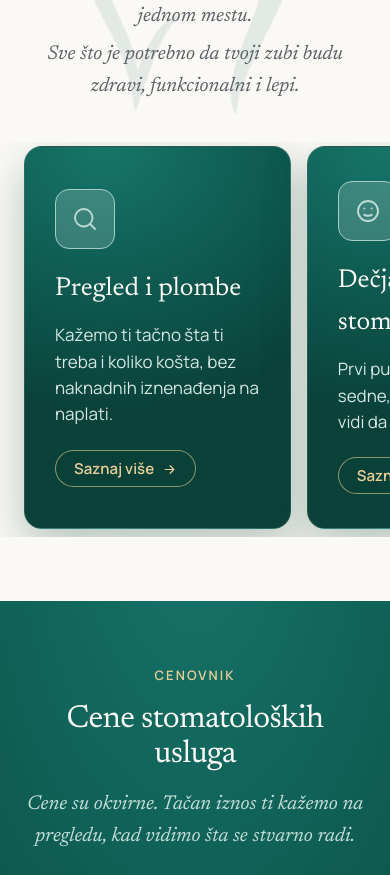
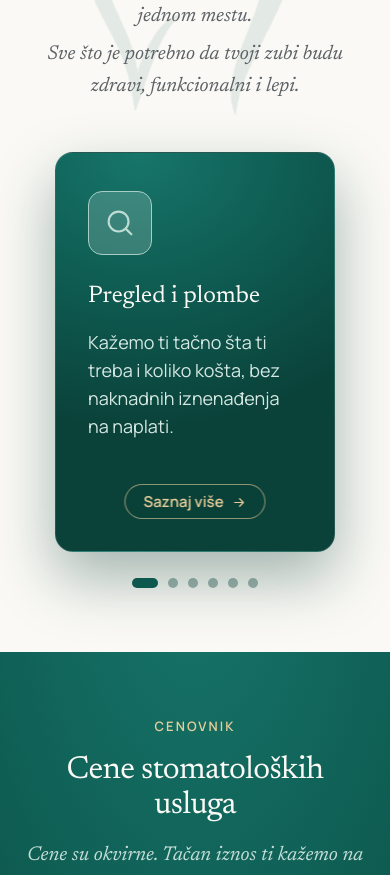
Before and after one commit to SelvirZile/pepermint-stomatologija, a React (Vite) app: page / in a window 390 px wide. Shown: the part 1072-1947 px from the top of the page. Built offline with nearby package versions, Linux system fonts and the light colour scheme.

Commit message:
Add files via upload

```diff
--- a/src/styles.css
+++ b/src/styles.css
@@ -144,18 +144,8 @@ a:hover { color: var(--green); }
   .hero-inner .hero-btns { justify-content: center !important; }
   .hero-inner .hero-btns a { padding: 13px 22px !important; font-size: 15px !important; border-radius: 999px !important; }
 
-  .svc-3d-wrap { display: none !important; }
-  .svc-dots { display: none !important; }
-  .svc-strip {
-    display: flex !important; list-style: none; margin: 0 -24px; padding: 4px 24px 8px; gap: 16px;
-    overflow-x: auto; overflow-y: hidden;
-    scroll-snap-type: x mandatory; scroll-behavior: smooth;
-    -webkit-overflow-scrolling: touch; overscroll-behavior-x: contain;
-    scrollbar-width: none;
-  }
-  .svc-strip::-webkit-scrollbar { display: none; }
+  .svc-strip { display: none !important; }
   .carousel-arrow { display: none !important; }
-  .carousel-side { display: none !important; }
   .rev-track > figure { flex: 0 0 280px !important; }
 
   #tim > img { top: -19px !important; }
```
